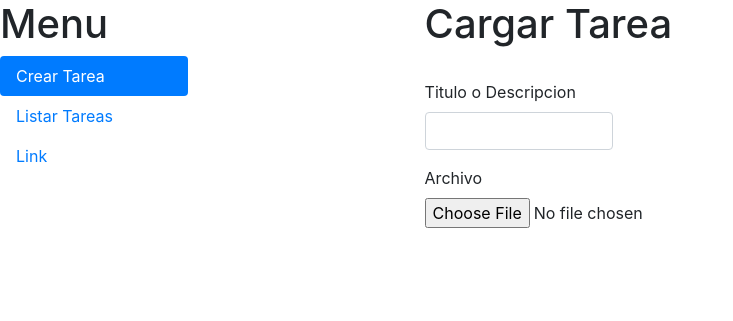
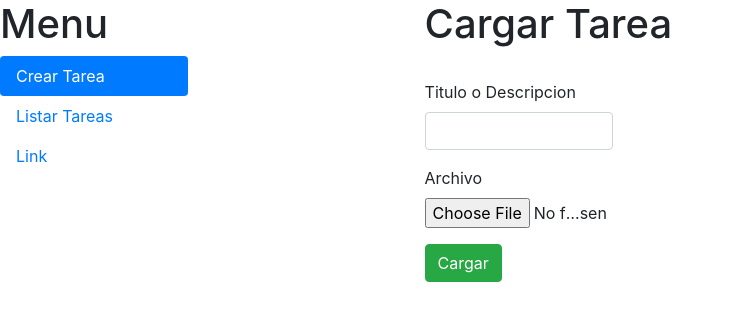
Before and after one commit to 0x1ef/seminario, a PHP site: template view/usuarioComun.php in a window 1280 px wide. Shown: the part 116-437 px from the top of the page, without its empty margins (0-733 px from the left). Run offline with PHP 8.4, Linux system fonts and the light colour scheme; the template is opened without the code that fills it, so the values that code supplies are empty.

Commit message:
Correcion en los campos enviado por post

```diff
--- a/view/usuarioComun.php
+++ b/view/usuarioComun.php
@@ -15,19 +15,20 @@
     	<div class="centrar">
     		<h1>Cargar Tarea</h1>
     		<div>
-    			<form method="post" action="" class="px-6 py-4">
+    			<form method="post" action="index.php?c=archivo&a=cargar" enctype="multipart/form-data" class="px-6 py-4">
     				<div class="form-group row">
     					<div class="col-sm-4">
     						<label for="titulo">Titulo o Descripcion</label>
-    						<input type="text" name="titulo" id="titulo" class="form-control">
+    						<input type="text" name="desc" id="titulo" class="form-control">
     					</div>
     				</div>
     				<div class="form-group row">
     					<div class="col-sm-4">
     						<label for="desc">Archivo</label>
-    						<input type="file" name="descripcion" id="desc">
+    						<input type="file" name="subir" id="desc" class="form-control-file">
     					</div>
     				</div>
+                    <button type="submit" class="btn btn-success" name="enviar">Cargar</button>
     			<form>
     		</div>
     	</div>
```
